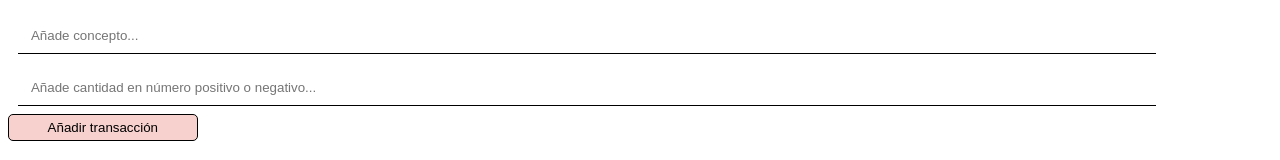
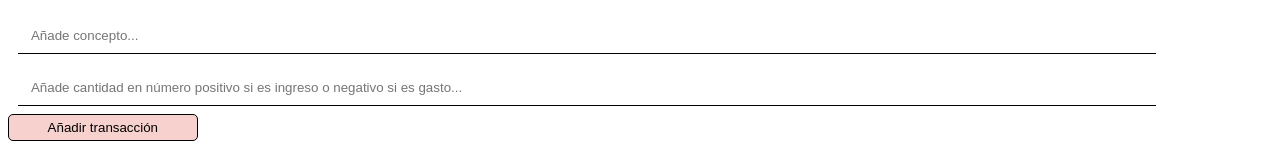
Before and after one commit to Lauraanido/practica-java-navegador, a plain HTML site: page index.html in a window 1280 px wide. Shown: the part 386-546 px from the top of the page. Drawn offline with nearby package versions, Linux system fonts and the light colour scheme.

Commit message:
Corrección

```diff
--- a/index.html
+++ b/index.html
@@ -43,7 +43,7 @@
 
         <input id="concept" type="text" placeholder=" Añade concepto...">
         <br>
-        <input id="cantidad" type="number" placeholder=" Añade cantidad en número positivo o negativo..."> </input>
+        <input id="cantidad" type="number" placeholder=" Añade cantidad en número positivo si es ingreso o negativo si es gasto..."> </input>
         <button id="add" type="submit">Añadir transacción</button>
 
         <p id="addConcept"></p>
```
